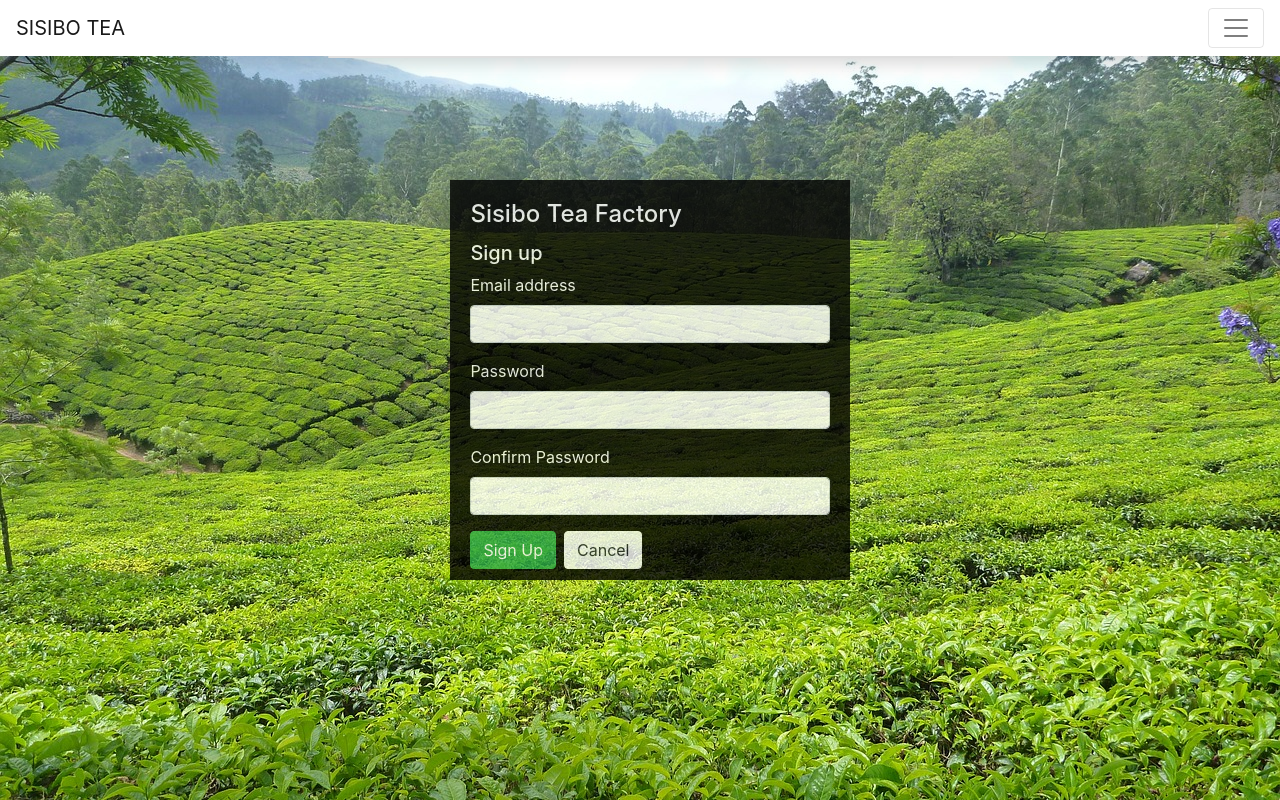
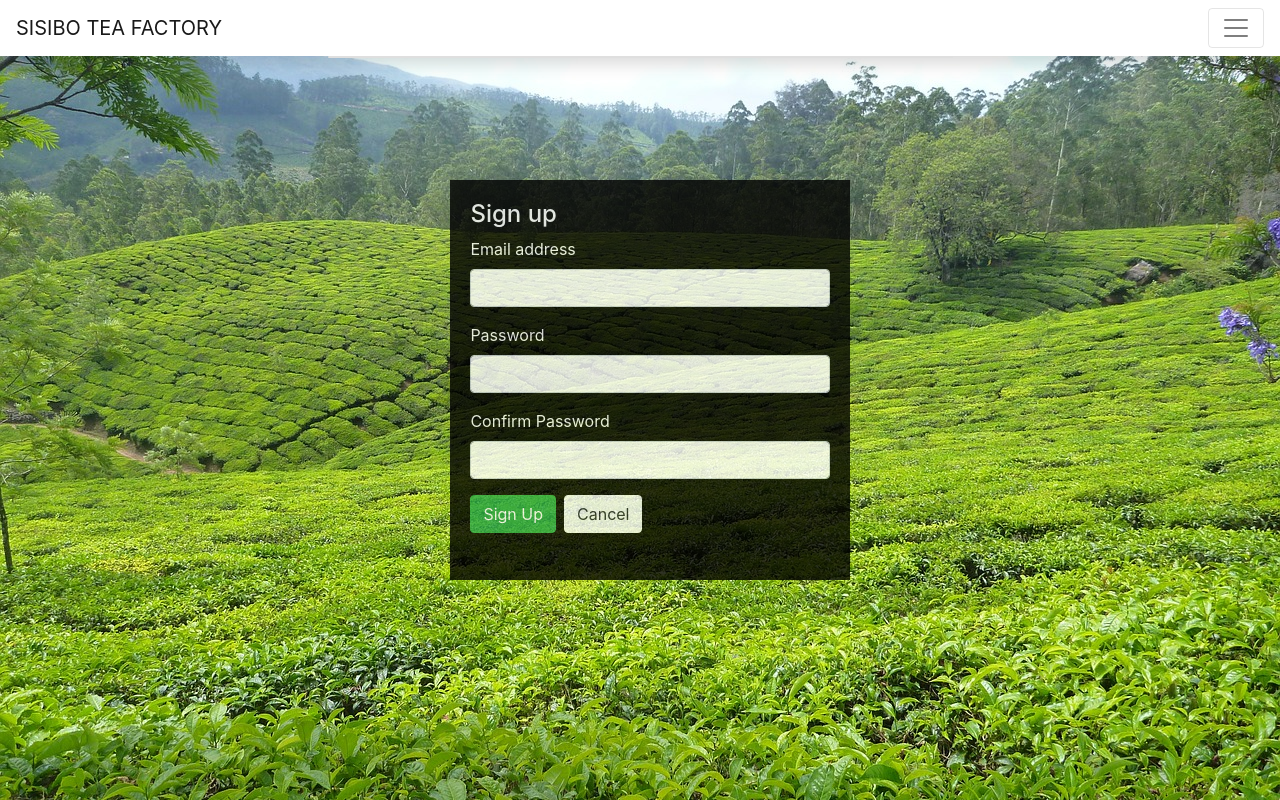
Before and after one commit to solvitlabs/sisibo-tea-frontend, a Vue app: page /signup in a window 1280 px wide. Built offline with nearby package versions, Linux system fonts and the light colour scheme.

Commit message:
refactor: Move form titles to navbar

```diff
--- a/src/layout/Navbar.vue
+++ b/src/layout/Navbar.vue
@@ -1,7 +1,7 @@
 <template>
   <div>
     <nav class="navbar navbar-light bg-white shadow">
-      <router-link class="navbar-brand" to="/">SISIBO TEA</router-link>
+      <router-link class="navbar-brand" to="/">SISIBO TEA FACTORY</router-link>
       <button
         class="navbar-toggler collapsed"
         id="navbarBtn"
--- a/src/views/Login.vue
+++ b/src/views/Login.vue
@@ -6,8 +6,7 @@
         <div class="card w-50">
           <form class="forms-sample Center" @submit.prevent="login">
             <div class="card-body inner-block">
-              <h4 class="card-title">Sisibo Tea Factory</h4>
-              <h5>Login</h5>
+              <h4>Login</h4>
               <div class="form-group">
                 <label for="email">Email address</label>
                 <input
--- a/src/views/SignUp.vue
+++ b/src/views/SignUp.vue
@@ -6,8 +6,7 @@
         <div class="card w-50">
           <form class="forms-sample Center" @submit.prevent="signUp">
             <div class="card-body inner-block">
-              <h4 class="card-title">Sisibo Tea Factory</h4>
-              <h5>Sign up</h5>
+              <h4>Sign up</h4>
               <div class="form-group">
                 <label for="email">Email address</label>
                 <input
```
